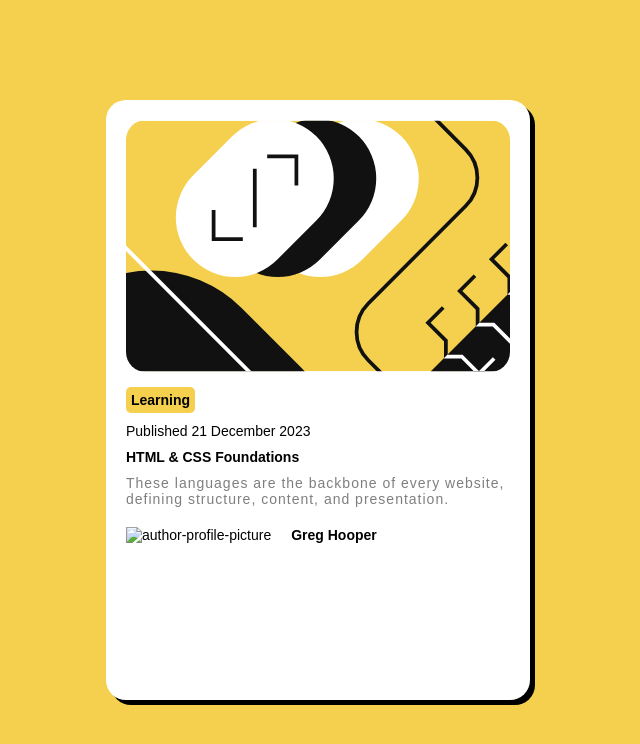
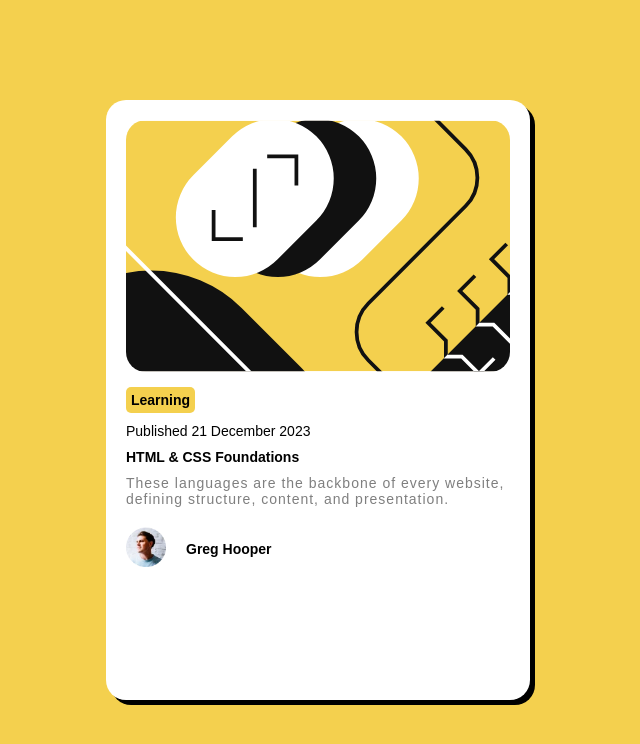
Before and after one commit to pranjalkaushik-git/blog-preview-card, a plain HTML site: page index.html in a window 1280 px wide. Shown: the whole page, without its empty margins (322-962 px from the left). Drawn offline with Linux system fonts and the light colour scheme.

Commit message:
Update index.html

```diff
--- a/index.html
+++ b/index.html
@@ -24,7 +24,7 @@
                 </div>
                 <div class="contact-details">
                     <div class="author-img">
-                        <img src="./images/image-avatar.webp" alt="author-profile-picture">
+                        <img src="./image-avatar.webp" alt="author-profile-picture">
                     </div>
                     <div class="author-details">
                         <p>Greg Hooper</p>
```
